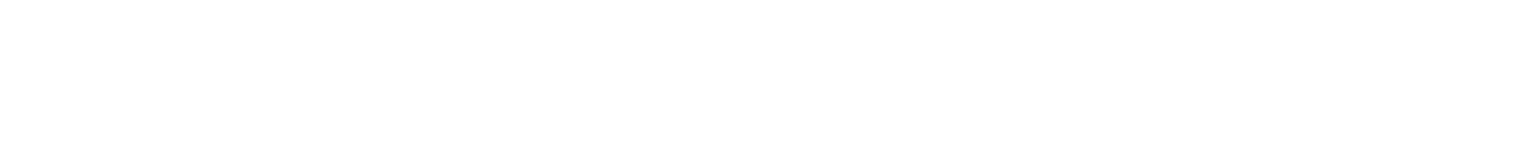
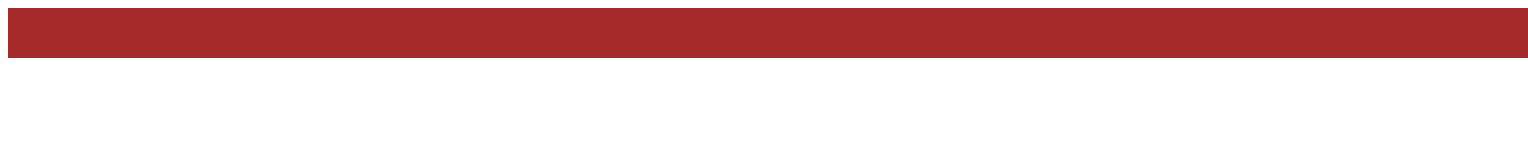
Before and after one commit to Hafidzurr/tryerror, a plain HTML site: page index.html in a window 1280 px wide. Shown: the whole page, 1528 px wide, since content can reach past the window. Drawn offline with Linux system fonts and the light colour scheme.

Commit message:
Edit Html and add style,css

```diff
--- a/index.html
+++ b/index.html
@@ -3,6 +3,7 @@
 <head>
     <meta charset="UTF-8">
     <meta name="viewport" content="width=device-width, initial-scale=1.0">
+    <link rel="stylesheet" href="style.css">
     <title>TryError</title>
 </head>
 <body>
--- a/style.css
+++ b/style.css
@@ -1,3 +1,5 @@
 .pages{
-    background-color: brown;
+    width: 1520px;
+    height: 50px;
+    background: brown;
 }
```
